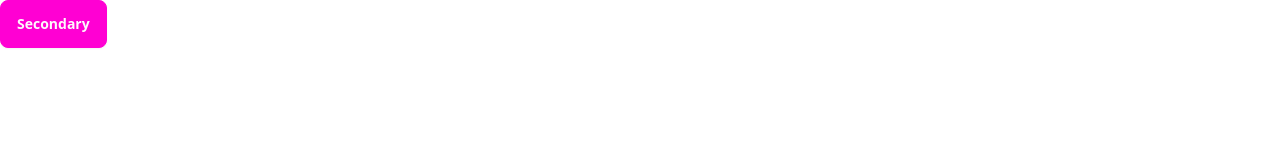
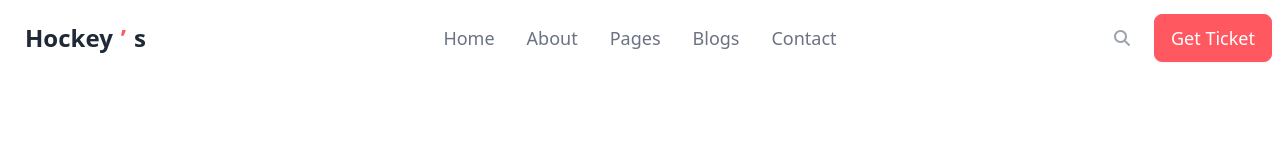
Before and after one commit to DeveloperMonirBD/hockey-using-tailwind-daisyUI, a website: page index.html in a window 1280 px wide. Drawn offline with Linux system fonts and the light colour scheme.

Commit message:
Navigation section done

```diff
--- a/index.html
+++ b/index.html
@@ -1,5 +1,5 @@
 <!DOCTYPE html>
-<html lang="en">
+<html lang="en" data-theme="light">
 
 <head>
   <meta charset="UTF-8">
@@ -9,7 +9,6 @@
   <link href="" rel="icon">
   <!-- main css link  -->
   <link rel="stylesheet" href="./dist/output.css">
-
   <!-- =============================================
       * Template Name: Hockey's Project
       * Author: Md. Monirul Islam
@@ -20,9 +19,52 @@
       ** Then, Open With live server.
       =============================================== -->
 </head>
+<body>
+    <!-- header section  -->
+   <header class="container mx-auto">
+    <!-- navigation  -->
+     <nav>
+      <div class="navbar bg-base-100">
+        <div class="navbar-start">
+          <!-- hamburger -->
+          <div class="dropdown">
+            <div tabindex="0" role="button" class="btn btn-ghost lg:hidden">
+              <svg xmlns="http://www.w3.org/2000/svg" class="h-5 w-5" fill="none" viewBox="0 0 24 24" stroke="currentColor">
+                <path stroke-linecap="round" stroke-linejoin="round" stroke-width="2" d="M4 6h16M4 12h8m-8 6h16" />
+              </svg>
+            </div>
+            <ul tabindex="0" class="menu menu-sm dropdown-content bg-base-100 rounded-box z-[1] mt-3 w-52 p-2 shadow">
+              <li class="hover:text-error duration-300 ease-in-out"><a href="#">Home</a></li>
+              <li class="hover:text-error duration-300 ease-in-out"><a href="#">About</a></li>
+              <li class="hover:text-error duration-300 ease-in-out"><a href="#">Pages</a></li>
+              <li class="hover:text-error duration-300 ease-in-out"><a href="#">Blogs</a></li>
+              <li class="hover:text-error duration-300 ease-in-out"><a href="#">Contact</a></li>
+            </ul>
+          </div>
 
-<body>
-  <button class="btn btn-secondary">Secondary</button>
+          <!-- logo  -->
+          <a class="btn btn-ghost text-2xl font-bold">Hockey <span class="text-error">’</span>s</a>
+        </div>
+
+        <!-- navbar  -->
+        <div class="navbar-center hidden lg:flex font-medium">
+          <ul class="menu menu-horizontal px-1 text-lg text-gray-500">
+            <li class="hover:text-error duration-300 ease-in-out"><a href="#">Home</a></li>
+            <li class="hover:text-error duration-300 ease-in-out"><a href="#">About</a></li>
+            <li class="hover:text-error duration-300 ease-in-out"><a href="#">Pages</a></li>
+            <li class="hover:text-error duration-300 ease-in-out"><a href="#">Blogs</a></li>
+            <li class="hover:text-error duration-300 ease-in-out"><a href="#">Contact</a></li>
+          </ul>
+        </div>
+        <div class="navbar-end flex gap-6 items-center">
+          <i class="fa-solid fa-magnifying-glass text-gray-400"></i>
+          <a class="btn btn-error text-white text-lg font-[500]">Get Ticket</a>
+        </div>
+      </div>
+     </nav>
+
+   </header>
+
 
 </body>
 <!-- font awesome -->
```
Also changed, not shown: dist/output.css.
